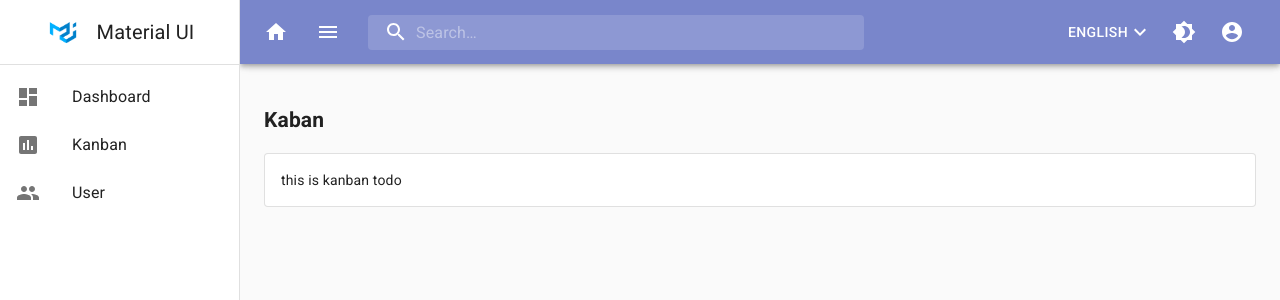
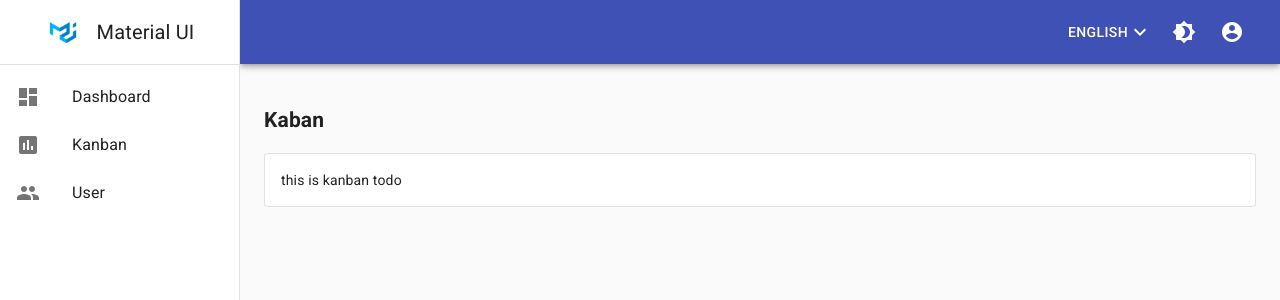
Before and after one commit to nhattruongniit/react-material-dashboard-course, a React (Create React App) app: page /kanban in a window 1280 px wide. Shown: the top 300 px of the page. Built offline with nearby package versions, Linux system fonts and the light colour scheme.

Commit message:
modifty UI landing page

```diff
--- a/src/App.js
+++ b/src/App.js
@@ -1,8 +1,8 @@
-import { useState } from 'react';
+import React from 'react';
 import { Route, Switch } from 'react-router-dom';
 import { makeStyles } from '@material-ui/core/styles';
+import AppBar from '@material-ui/core/AppBar';
 import CssBaseline from '@material-ui/core/CssBaseline';
-import clsx from 'clsx';
 
 // components
 import TopBar from 'components/TopBar/TopBar';
@@ -14,57 +14,51 @@ import UserAdd from 'views/users/UserAdd';
 import Dashboard from 'views/dashboard/Dashboard'
 import Kanban from 'views/kanban/Kanban'
 
-const useStyles = makeStyles(theme => ({
+const useStyles = makeStyles((theme) => ({
   root: {
     display: 'flex',
   },
+  drawer: {
+    [theme.breakpoints.up('sm')]: {
+      width: `${process.env.REACT_APP_DRAWER_WIDTH}px`,
+      flexShrink: 0,
+    },
+  },
+  appBar: {
+    [theme.breakpoints.up('sm')]: {
+      width: `calc(100% - ${process.env.REACT_APP_DRAWER_WIDTH}px)`,
+      marginLeft: `${process.env.REACT_APP_DRAWER_WIDTH}px`,
+    },
+  },
+  // necessary for content to be below app bar
+  toolbar: theme.mixins.toolbar,
   content: {
     flexGrow: 1,
     padding: theme.spacing(3),
-    transition: theme.transitions.create('margin', {
-      easing: theme.transitions.easing.sharp,
-      duration: theme.transitions.duration.leavingScreen,
-    }),
-    marginLeft: `-${process.env.REACT_APP_DRAWER_WIDTH}px`,
-  },
-  contentShift: {
-    transition: theme.transitions.create('margin', {
-      easing: theme.transitions.easing.easeOut,
-      duration: theme.transitions.duration.enteringScreen,
-    }),
-    marginLeft: 0,
-  },
-  toolbar: {
-    display: 'flex',
-    alignItems: 'center',
-    justifyContent: 'flex-end',
-    padding: theme.spacing(0, 1),
-    // necessary for content to be below app bar
-    ...theme.mixins.toolbar,
   },
 }));
 
 
 function App() {
   const classes = useStyles();
-  const [isDrawer, setIsDrawer] = useState(true);
+  const [mobileOpen, setMobileOpen] = React.useState(false);
 
-  function handleToogleDrawer() {
-    setIsDrawer(!isDrawer);
-  }
+  const handleDrawerToggle = () => {
+    setMobileOpen(!mobileOpen);
+  };
+
 
   return (
     <div className={classes.root}>
       <CssBaseline />
 
-      <TopBar isDrawer={isDrawer} handleToogleDrawer={handleToogleDrawer} />
-      <NavBar isDrawer={isDrawer} />
+      <AppBar position="fixed" className={classes.appBar}>
+        <TopBar handleDrawerToggle={handleDrawerToggle} />
+      </AppBar>
 
-      <main
-        className={clsx(classes.content, {
-          [classes.contentShift]: isDrawer,
-        })}
-      >
+      <NavBar mobileOpen={mobileOpen} handleDrawerToggle={handleDrawerToggle} />
+
+      <main className={classes.content}>
         <div className={classes.toolbar} />
         <Switch>
           <Route path="/user/list" component={UserList} />
--- a/src/components/NavBar/NavBar.js
+++ b/src/components/NavBar/NavBar.js
@@ -1,16 +1,17 @@
 import React from 'react';
 import { Link, useHistory } from 'react-router-dom';
 
+import { useTheme } from '@material-ui/core/styles';
 import Drawer from '@material-ui/core/Drawer';
 import Divider from '@material-ui/core/Divider';
 import List from '@material-ui/core/List';
 import ListItem from '@material-ui/core/ListItem';
 import ListItemIcon from '@material-ui/core/ListItemIcon';
 import ListItemText from '@material-ui/core/ListItemText';
+import Hidden from '@material-ui/core/Hidden';
 import DashboardIcon from '@material-ui/icons/Dashboard';
 import PeopleIcon from '@material-ui/icons/People';
 import AssessmentIcon from '@material-ui/icons/Assessment';
-
 
 // assets
 import LogoImg from 'assets/images/logo.png'
@@ -18,50 +19,71 @@ import LogoImg from 'assets/images/logo.png'
 // styles
 import useStyles from './styles';
 
-function NavBar({ isDrawer }) {
+function NavBar({ mobileOpen, handleDrawerToggle }) {
   const classes = useStyles();
+  const theme = useTheme();
   const history = useHistory();
 
-  return (
-    <Drawer
-      className={classes.drawer}
-      variant="persistent"
-      anchor="left"
-      open={isDrawer}
-      classes={{
-        paper: classes.drawerPaper,
-      }}
-    >
+  const renderDrawer = (
+    <>
       <div className={classes.drawerHeader}>
-        <Link to='/' className={classes.navBar_link}>
+        <Link to='/'>
           <img src={LogoImg} alt="Logo" title="logo" />
           Material UI
         </Link>
       </div>
-
       <Divider />
-
-      <List component="nav" aria-label="list main">
+      <List>
         <ListItem button onClick={() => history.push('/')}>
-          <ListItemIcon>
-            <DashboardIcon />
-          </ListItemIcon>
+          <ListItemIcon><DashboardIcon /></ListItemIcon>
           <ListItemText primary="Dashboard" />
         </ListItem>
         <ListItem button onClick={() => history.push('/kanban')}>
           <ListItemIcon>
             <AssessmentIcon />
-          </ListItemIcon>
+           </ListItemIcon>
           <ListItemText primary="Kanban" />
         </ListItem>
         <ListItem button onClick={() => history.push('/user/list')}>
           <ListItemIcon>
-            <PeopleIcon />
+              <PeopleIcon />
           </ListItemIcon>
           <ListItemText primary="User" />
         </ListItem>
       </List>
-    </Drawer>
+    </>
+  );
+
+  return (
+    <nav className={classes.drawer} aria-label="mailbox folders">
+      <Hidden smUp implementation="css">
+        <Drawer
+          variant="temporary"
+          anchor={theme.direction === 'rtl' ? 'right' : 'left'}
+          open={mobileOpen}
+          onClose={handleDrawerToggle}
+          classes={{
+            paper: classes.drawerPaper,
+          }}
+          ModalProps={{
+            keepMounted: true, // Better open performance on mobile.
+          }}
+        >
+          {renderDrawer}
+        </Drawer>
+      </Hidden>
+      <Hidden xsDown implementation="css">
+        <Drawer
+          classes={{
+            paper: classes.drawerPaper,
+          }}
+          variant="permanent"
+          open
+        >
+          {renderDrawer}
+        </Drawer>
+      </Hidden>
+    </nav>
   )
 }
 
--- a/src/components/NavBar/styles.js
+++ b/src/components/NavBar/styles.js
@@ -1,14 +1,8 @@
 import { makeStyles } from '@material-ui/core/styles';
 
 const useStyles = makeStyles(theme => ({
-  drawer: {
-    width: `${process.env.REACT_APP_DRAWER_WIDTH}px`,
-    flexShrink: 0,
-  },
   drawerPaper: {
-    width: `${process.env.REACT_APP_DRAWER_WIDTH}px`,
-    paddingBottom: 50,
-    backgroundColor: theme.palette.background.paper,
+    width: `${process.env.REACT_APP_DRAWER_WIDTH}px`
   },
   drawerHeader: {
     display: 'flex',
@@ -16,72 +10,26 @@ const useStyles = makeStyles(theme => ({
     justifyContent: 'center',
     padding: theme.spacing(0, 1),
     ...theme.mixins.toolbar,
+    color: 'inherit',
     fontSize: 20,
     '& img': {
       width: 36,
       height: 36,
       marginRight: 16,
     },
+    '& a': {
+      color: 'inherit',
+      display: 'flex',
+      alignItems: 'center',
+      justifyContent: 'center',
+      textDecoration: 'none',
+    }
   },
-  item: {
-    display: 'block',
-    paddingTop: 0,
-    paddingBottom: 0,
-  },
-  itemLeaf: {
-    display: 'flex',
-    paddingTop: 0,
-    paddingBottom: 0,
-  },
-  button: {
-    color: theme.palette.text.secondary,
-    padding: '10px 8px',
-    justifyContent: 'flex-start',
-    textTransform: 'none',
-    letterSpacing: 0,
-    width: '100%',
-  },
-  buttonLeaf: {
-    display: 'flex',
-    color: theme.palette.text.secondary,
-    padding: '10px 8px',
-    justifyContent: 'flex-start',
-    textTransform: 'none',
-    letterSpacing: 0,
-    width: '100%',
-    fontWeight: theme.typography.fontWeightRegular,
-    '&.depth-0': {
-      '& $title': {
-        fontWeight: theme.typography.fontWeightMedium,
-      },
+  drawer: {
+    [theme.breakpoints.up('sm')]: {
+      width: `${process.env.REACT_APP_DRAWER_WIDTH}px`,
+      flexShrink: 0,
     },
-    '&:hover': {
-      textDecoration: 'none',
-    },
-  },
-  icon: {
-    display: 'flex',
-    alignItems: 'center',
-    marginRight: theme.spacing(1),
-  },
-  title: {
-    marginRight: 'auto',
-  },
-  active: {
-    color: theme.palette.secondary.main,
-    '& $title': {
-      fontWeight: theme.typography.fontWeightMedium,
-    },
-    '& $icon': {
-      color: theme.palette.secondary.main,
-    },
-  },
-  navBar_link: {
-    color: 'inherit',
-    display: 'flex',
-    alignItems: 'center',
-    justifyContent: 'center',
-    textDecoration: 'none',
   },
 }));
 
--- a/src/components/TopBar/TopBar.js
+++ b/src/components/TopBar/TopBar.js
@@ -1,19 +1,8 @@
 import React from 'react';
-
-// libs
-import clsx from 'clsx';
-
-// material core
-
-import AppBar from '@material-ui/core/AppBar';
 import Toolbar from '@material-ui/core/Toolbar';
 import IconButton from '@material-ui/core/IconButton';
-import InputBase from '@material-ui/core/InputBase';
-
-// material icon
-import HomeIcon from '@material-ui/icons/Home';
+import Grid from '@material-ui/core/Grid';
 import MenuIcon from '@material-ui/icons/Menu';
-import SearchIcon from '@material-ui/icons/Search';
 
 // components
 import Account from './components/Account';
@@ -23,50 +12,31 @@ import DarkMode from './components/DarkMode';
 // styles
 import useStyles from './styles';
 
-function TopBar({ isDrawer, handleToogleDrawer }) {
+function TopBar({ isDrawer, handleDrawerToggle }) {
   const classes = useStyles();
 
   return (
-    <AppBar
-      position="fixed"
-      className={clsx(classes.appBar, {
-        [classes.appBarShift]: isDrawer,
-      })}
-    >
     <Toolbar>
-        <IconButton color="inherit" aria-label="open drawer" edge="start" className={clsx(classes.menuButton)}>
-          <HomeIcon />
-        </IconButton>
+      <Grid container alignItems="center">
+        <Grid container item xs={6}>
           <IconButton
             color="inherit"
             aria-label="open drawer"
-          onClick={handleToogleDrawer}
             edge="start"
-          className={clsx(classes.menuButton)}
+            onClick={handleDrawerToggle}
+            className={classes.menuButton}
           >
             <MenuIcon />
           </IconButton>
-        <div className={classes.search}>
-          <div className={classes.searchIcon}>
-            <SearchIcon />
-          </div>
-          <InputBase
-            placeholder="Search…"
-            classes={{
-              root: classes.inputRoot,
-              input: classes.inputInput,
-            }}
-            inputProps={{ 'aria-label': 'search' }}
-          />
-        </div>
-        <div className={classes.grow} />
-        <div className={classes.topBar_setting}>
+        </Grid>
+        <Grid container item xs={6} justifyContent="flex-end">
           <Language {...classes} />
           <DarkMode />
           <Account {...classes} />
-        </div>
+        </Grid>
+      </Grid>
+
     </Toolbar>
-    </AppBar>
   );
 }
 
--- a/src/components/TopBar/styles.js
+++ b/src/components/TopBar/styles.js
@@ -1,72 +1,15 @@
-import { makeStyles, alpha } from '@material-ui/core/styles';
+import { makeStyles } from '@material-ui/core/styles';
 
 const useStyles = makeStyles(theme => ({
-  appBar: {
-    backgroundColor: theme.palette.primary.light,
-    transition: theme.transitions.create(['margin', 'width'], {
-      easing: theme.transitions.easing.sharp,
-      duration: theme.transitions.duration.leavingScreen,
-    }),
-  },
-  appBarShift: {
-    width: `calc(100% - ${process.env.REACT_APP_DRAWER_WIDTH}px)`,
-    marginLeft: `${process.env.REACT_APP_DRAWER_WIDTH}px`,
-    transition: theme.transitions.create(['margin', 'width'], {
-      easing: theme.transitions.easing.easeOut,
-      duration: theme.transitions.duration.enteringScreen,
-    }),
-  },
   menuButton: {
     marginRight: theme.spacing(2),
-  },
-  search: {
-    position: 'relative',
-    borderRadius: theme.shape.borderRadius,
-    backgroundColor: alpha(theme.palette.common.white, 0.15),
-    '&:hover': {
-      backgroundColor: alpha(theme.palette.common.white, 0.25),
+    [theme.breakpoints.up('sm')]: {
+      display: 'none',
     },
-    marginRight: theme.spacing(2),
-    marginLeft: 0,
-    width: '50%',
-    [theme.breakpoints.down('sm')]: {
-      width: '100%',
-    },
-  },
-  searchIcon: {
-    padding: theme.spacing(0, 2),
-    height: '100%',
-    position: 'absolute',
-    pointerEvents: 'none',
-    display: 'flex',
-    alignItems: 'center',
-    justifyContent: 'center',
-  },
-  inputRoot: {
-    color: 'inherit',
-    width: '100%',
-  },
-  inputInput: {
-    padding: theme.spacing(1, 1, 1, 0),
-    // vertical padding + font size from searchIcon
-    paddingLeft: `calc(1em + ${theme.spacing(4)}px)`,
-    transition: theme.transitions.create('width'),
-    width: '100%',
-  },
-  grow: {
-    flexGrow: 1,
   },
   menuLanguage: {
     color: '#fff',
   },
-  menuProfile: {
-    minWidth: 115,
-  },
-  topBar_setting: {
-    [theme.breakpoints.down('sm')]: {
-      display: 'none',
-    },
-  },
 }));
 
 export default useStyles;
```
Lines whose indentation alone changed are shown as unchanged.
